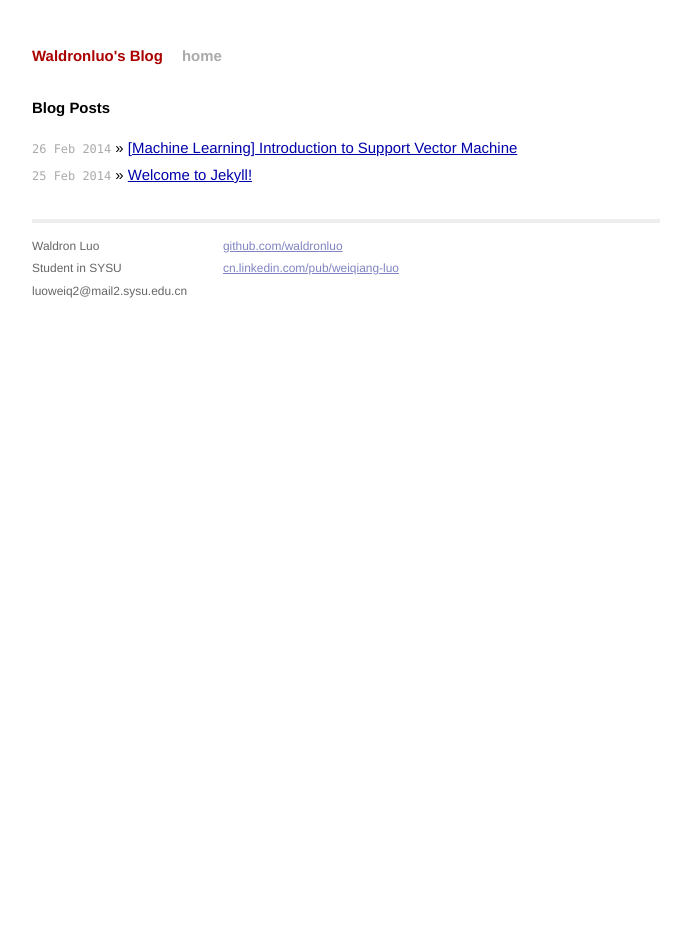
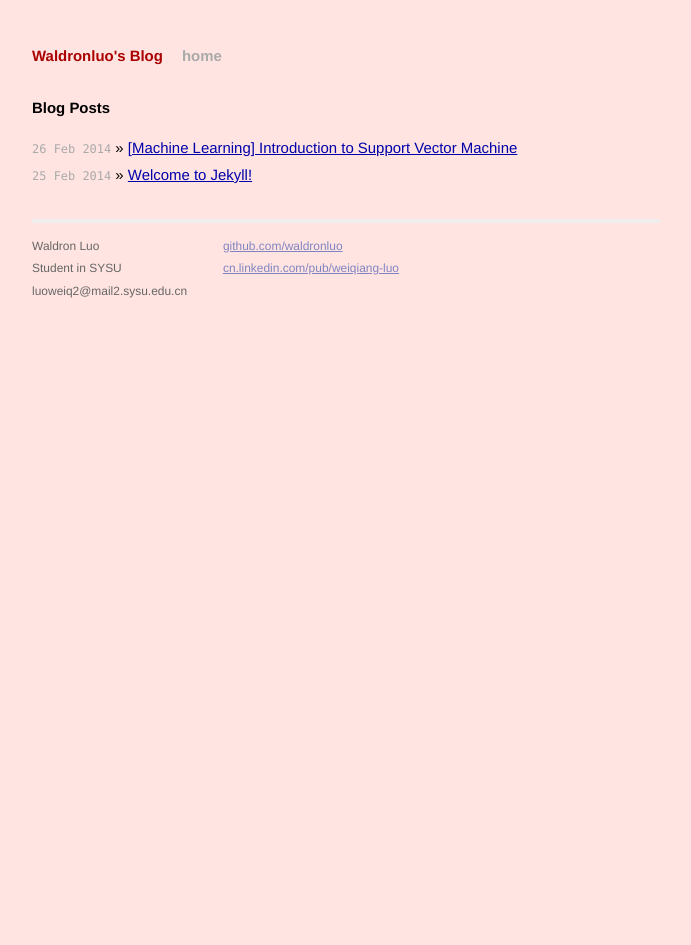
Before and after one commit to waldronluo/waldronluo.github.io, a Jekyll site: the page built from index.html, in a window 1280 px wide. Shown: the whole page, without its empty margins (294-985 px from the left). Built offline with Jekyll 4.4.1, drawn with Linux system fonts in a browser that asks for light colours; Markdown is read by kramdown in place of the engine named in the settings.

Commit message:
background color changed

```diff
--- a/css/main.css
+++ b/css/main.css
@@ -13,7 +13,7 @@
 html, body { height: 100%; }
 
 body {
-  background-color: #FFF;
+  background-color: #FFE4E1;
   font: 13.34px Helvetica, Arial, sans-serif;
   font-size: small;
   text-align: center;
```
